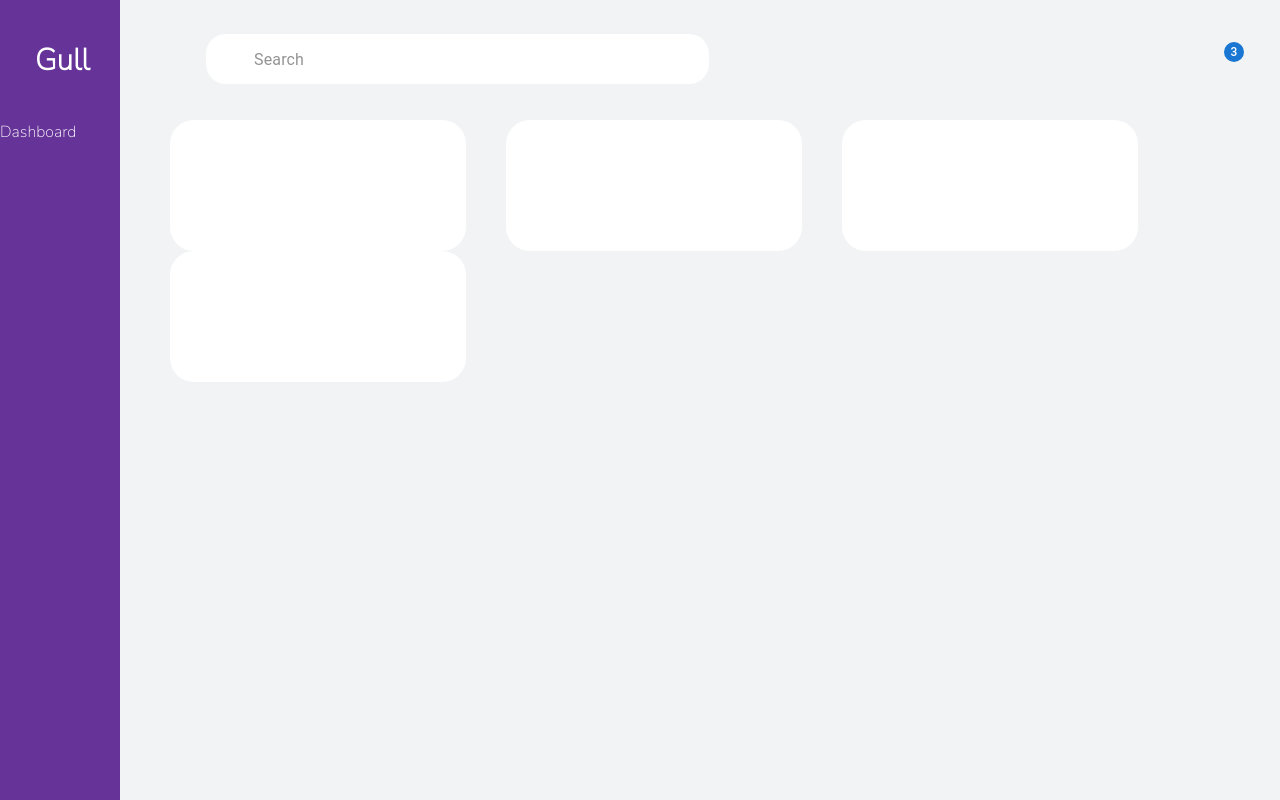
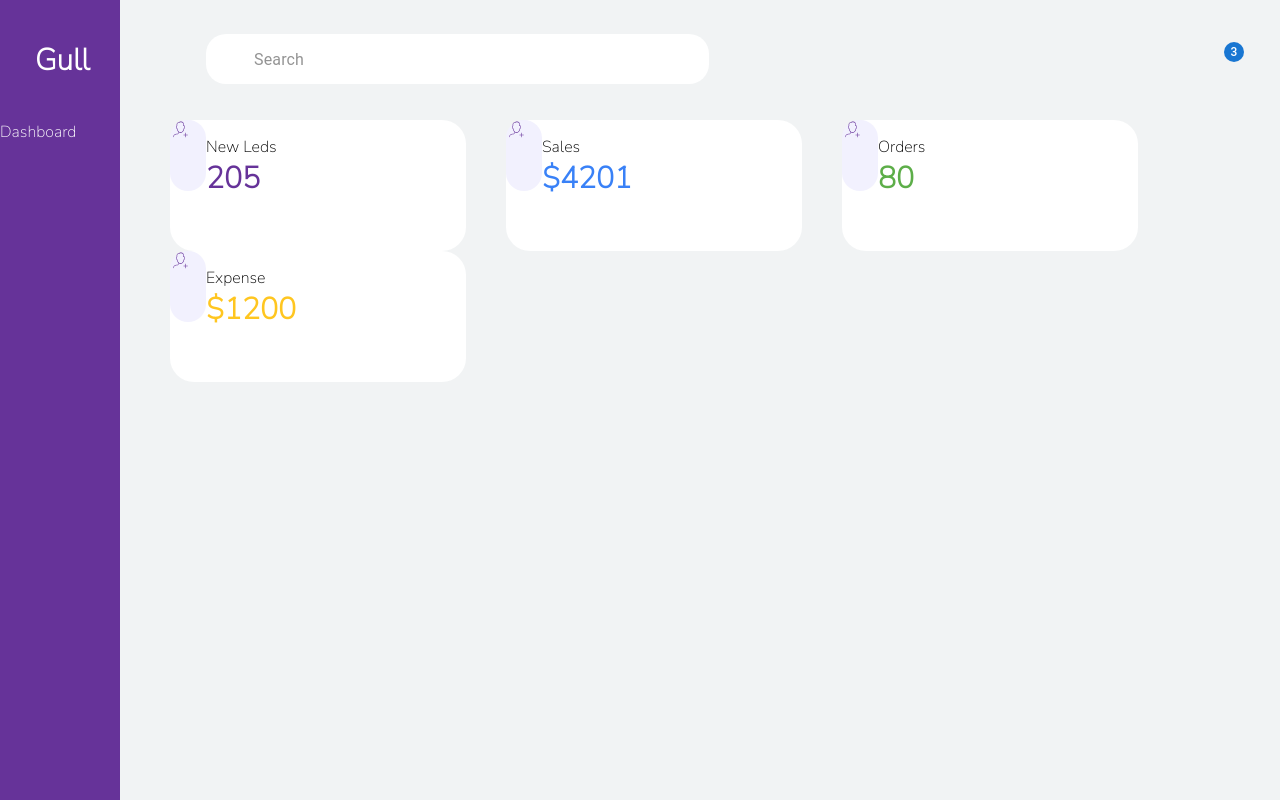
Before and after one commit to rahmanrafi32/UI-Lib-Test-Project, a Next.js app: page /dashboard in a window 1280 px wide. Built offline with nearby package versions, Linux system fonts and the light colour scheme; some icons are missing.

Commit message:
icons added

```diff
--- a/pages/dashboard.js
+++ b/pages/dashboard.js
@@ -1,4 +1,6 @@
 import { Grid, styled } from "@material-ui/core";
+import Image from "next/image";
+import userIcon from "../src/assets/icons/icon 6.svg";
 
 const MainDiv = styled("div")({
   padding: "0 30px",
@@ -9,23 +11,127 @@ const Card = styled("div")({
   height: 131,
   borderRadius: 24,
   backgroundColor: "#fff",
-  margin:'0 20px'
+  margin: "0 20px",
+});
+
+const CardDetails = styled("div")({
+  display: "flex",
 });
 const dashboard = () => {
   return (
     <MainDiv>
       <Grid container>
         <Grid item>
-          <Card></Card>
+          <Card>
+            <CardDetails>
+              <div
+                style={{
+                  borderRadius: 18,
+                  backgroundColor: "#F2F1FE",
+                  width: 36,
+                  height: 71,
+                }}
+              >
+                <Image src={userIcon} alt="icon" />
+              </div>
+              <div>
+                <p style={{}}>
+                  New Leds
+                  <br />
+                  <span
+                    style={{ color: "#663399", fontSize: 30, fontWeight: 700 }}
+                  >
+                    205
+                  </span>
+                </p>
+              </div>
+            </CardDetails>
+          </Card>
         </Grid>
         <Grid item>
-          <Card></Card>
+          <Card>
+            <CardDetails>
+              <div
+                style={{
+                  borderRadius: 18,
+                  backgroundColor: "#F2F1FE",
+                  width: 36,
+                  height: 71,
+                }}
+              >
+                <Image
+                  src={userIcon}
+                  alt="icon"
+                  style={{ display: "flex", justifyContent: "center" }}
+                />
+              </div>
+              <div>
+                <p>
+                  Sales
+                  <br />
+                  <span
+                    style={{ color: "#3981F7", fontSize: 30, fontWeight: 700 }}
+                  >
+                    $4201
+                  </span>
+                </p>
+              </div>
+            </CardDetails>
+          </Card>
         </Grid>
         <Grid item>
-          <Card></Card>
+          <Card>
+            <CardDetails>
+              <div
+                style={{
+                  borderRadius: 18,
+                  backgroundColor: "#F2F1FE",
+                  width: 36,
+                  height: 71,
+                }}
+              >
+                <Image src={userIcon} alt="icon" />
+              </div>
+              <div>
+                <p>
+                  Orders
+                  <br />
+                  <span
+                    style={{ color: "#5DAE49", fontSize: 30, fontWeight: 700 }}
+                  >
+                    80
+                  </span>
+                </p>
+              </div>
+            </CardDetails>
+          </Card>
         </Grid>
         <Grid item>
-          <Card></Card>
+          <Card>
+            <CardDetails>
+              <div
+                style={{
+                  borderRadius: 18,
+                  backgroundColor: "#F2F1FE",
+                  width: 36,
+                  height: 71,
+                }}
+              >
+                <Image src={userIcon} alt="icon" />
+              </div>
+              <div>
+                <p>
+                  Expense
+                  <br />
+                  <span
+                    style={{ color: "#FFC620", fontSize: 30, fontWeight: 700 }}
+                  >
+                    $1200
+                  </span>
+                </p>
+              </div>
+            </CardDetails>
+          </Card>
         </Grid>
       </Grid>
     </MainDiv>
```
Also changed, not shown: src/assets/icons/icon 6.svg (added).
